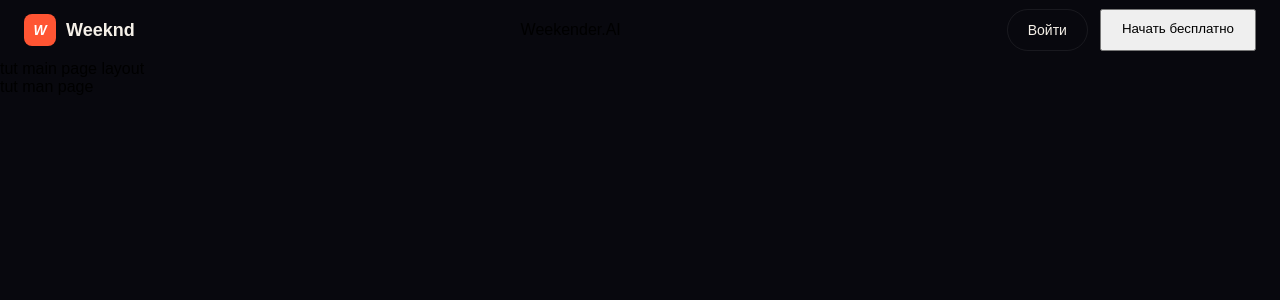
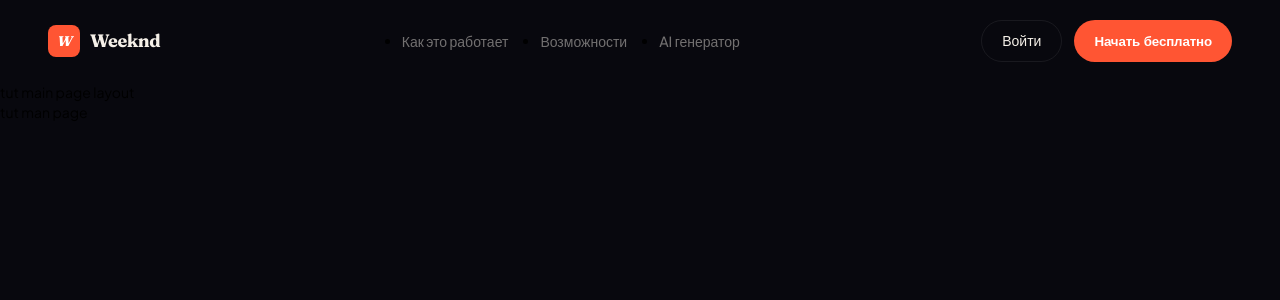
Before and after one commit to Lugzan151892/what-to-do-app-front, a Next.js app: page / in a window 1280 px wide. Shown: the top 300 px of the page. Built offline with nearby package versions, Linux system fonts and the light colour scheme.

Commit message:
main-page: added logo, styled buttons, added style utils

```diff
--- a/src/app/globals.css
+++ b/src/app/globals.css
@@ -18,7 +18,9 @@ body {
   flex-direction: column;
   color: var(--main-white);
   background: var(--main-background);
-  font-family: Arial, Helvetica, sans-serif;
+  font-family: var(--font-jakarta), Arial, Helvetica, sans-serif;
+  font-size: 14px;
+  line-height: 20px;
   -webkit-font-smoothing: antialiased;
   -moz-osx-font-smoothing: grayscale;
 }
--- a/src/app/layout.tsx
+++ b/src/app/layout.tsx
@@ -1,25 +1,28 @@
-import type { Metadata } from "next";
-import { Geist, Geist_Mono } from "next/font/google";
-import "./globals.css";
+import type { Metadata } from 'next';
+import { Plus_Jakarta_Sans, Fraunces } from 'next/font/google';
+import './globals.css';
 
-const geistSans = Geist({
-  variable: "--font-geist-sans",
-  subsets: ["latin"],
+const jakartaSans = Plus_Jakarta_Sans({
+  variable: '--font-jakarta',
+  subsets: ['latin'],
 });
 
-const geistMono = Geist_Mono({
-  variable: "--font-geist-mono",
-  subsets: ["latin"],
+const fraunces = Fraunces({
+  variable: '--font-fraunces',
+  subsets: ['latin'],
 });
 
 export const metadata: Metadata = {
-  title: "Create Next App",
-  description: "Generated by create next app",
+  title: 'Create Next App',
+  description: 'Generated by create next app',
 };
 
-export default function RootLayout({ children }: LayoutProps<"/">) {
+export default function RootLayout({ children }: LayoutProps<'/'>) {
   return (
-    <html lang="en" className={`${geistSans.variable} ${geistMono.variable}`}>
+    <html
+      lang="en"
+      className={`${jakartaSans.variable} ${fraunces.variable}`}
+    >
       <body>{children}</body>
     </html>
   );
--- a/src/components/header/AppHeader.tsx
+++ b/src/components/header/AppHeader.tsx
@@ -7,14 +7,34 @@ const AppHeader = () => {
   return (
     <div className={styles.header}>
       <AppLogo />
-      <div>
-        <span>
-          Weekender
-        </span>
-        <span className={styles.textSalad}>
-          .AI
-        </span>
-      </div>
+      <nav>
+        <ul className="w-flex w-flex-center w-gap-32">
+          <li>
+            <a
+              className="w-link"
+              href="#"
+            >
+              Как это работает
+            </a>
+          </li>
+          <li>
+            <a
+              className="w-link"
+              href="#"
+            >
+              Возможности
+            </a>
+          </li>
+          <li>
+            <a
+              className="w-link"
+              href="#"
+            >
+              AI генератор
+            </a>
+          </li>
+        </ul>
+      </nav>
       <div className="w-flex w-gap-12">
         <WButton text="Войти" />
         <WButton
--- a/src/components/header/header.module.scss
+++ b/src/components/header/header.module.scss
@@ -7,7 +7,7 @@
   min-height: 60px;
   align-items: center;
   justify-content: space-between;
-  padding: 0 24px;
+  padding: 20px 48px;
   background: linear-gradient(to bottom, rgba(8,8,14,0.95), transparent);
 }
 
--- a/src/components/logo/logo.module.css
+++ b/src/components/logo/logo.module.css
@@ -6,6 +6,7 @@
   justify-content: center;
   height: 32px;
   width: 32px;
+  font-family: var(--font-fraunces), serif;
 }
 
 .logoText {
@@ -16,12 +17,11 @@
   line-height: 20px;
 }
 
-/* class="display-font font-bold text-lg tracking-tight"
-        style="color: var(--cream);" */
-
 .text {
+  font-family: var(--font-fraunces), serif;
   font-weight: 700;
   font-size: 18px;
   line-height: 28px;
+  letter-spacing: -0.45px;
   color: var(--cream);
 }
--- a/src/components/ui/button/WButton.tsx
+++ b/src/components/ui/button/WButton.tsx
@@ -19,7 +19,7 @@ const WButton: React.FC<IWButtonProps> = ({ text, type = EBUTTON_TYPE.BORDERED,
   }, [type]);
   return (
     <button
-      className={clsx('w-flex w-px-20 w-py-10', styles.button, className)}
+      className={clsx('w-px-20 w-py-10', styles.button, className)}
       onClick={onClick}
     >
       {text}
--- a/src/components/ui/button/wbutton.module.scss
+++ b/src/components/ui/button/wbutton.module.scss
@@ -1,5 +1,7 @@
 .button {
   cursor: pointer;
+  border-radius: 999px;
+  display: block;
 }
 
 .wButtonBordered {
@@ -7,8 +9,6 @@
   color: var(--cream);
   transition: all 0.2s ease;
   border: 1px solid var(--button-border);
-  border-radius: 999px;
-  display: block;
   font-size: 14px;
   line-height: 20px;
 
@@ -19,5 +19,15 @@
 }
 
 .wButtonFilled {
+  background: var(--accent);
+  color: var(--white);
+  border: none;
+  font-weight: 600;
+  letter-spacing: -0.14px;
+  transition: transform 0.2s ease, box-shadow 0.2s ease;
 
+  &:hover {
+    transform: translateY(-2px);
+    box-shadow: 0 12px 40px #ff553373;
+  }
 }
--- a/src/styles/colors.css
+++ b/src/styles/colors.css
@@ -4,6 +4,7 @@
   --accent: #ff5533;
   --accent-secondary: #FFB84D;
   --cream: #F5F0E8;
+  --muted: #f5f0e873;
   --button-border: #ffffff12;
 }
 
@@ -24,3 +25,13 @@
 .w-border--full {
   border-radius: 999px;
 }
+
+.w-link {
+  color: var(--muted);
+  transition: all 0.4s ease;
+  font-weight: 500;
+
+  &:hover {
+    color: var(--cream);
+  }
+}
```
